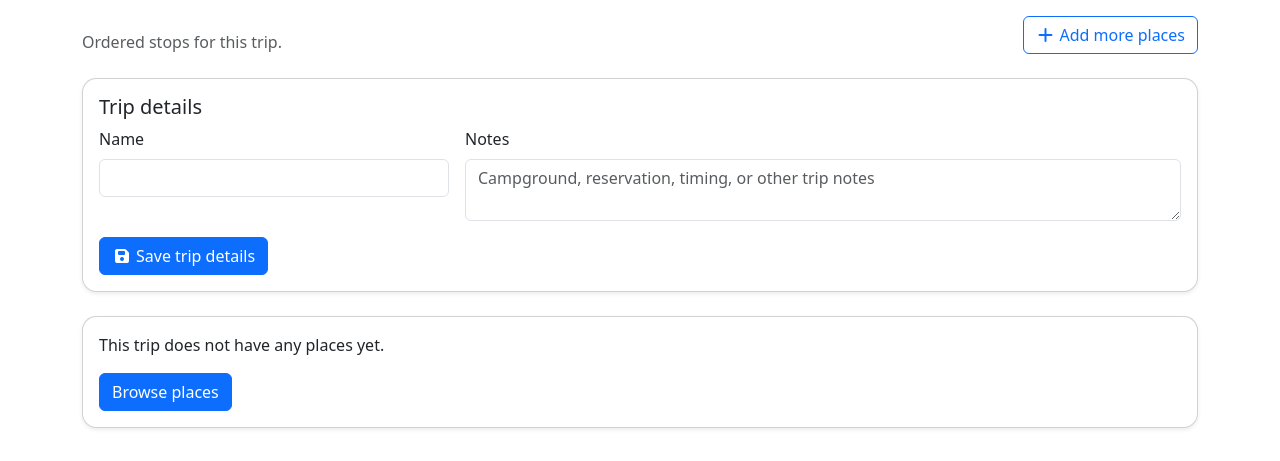
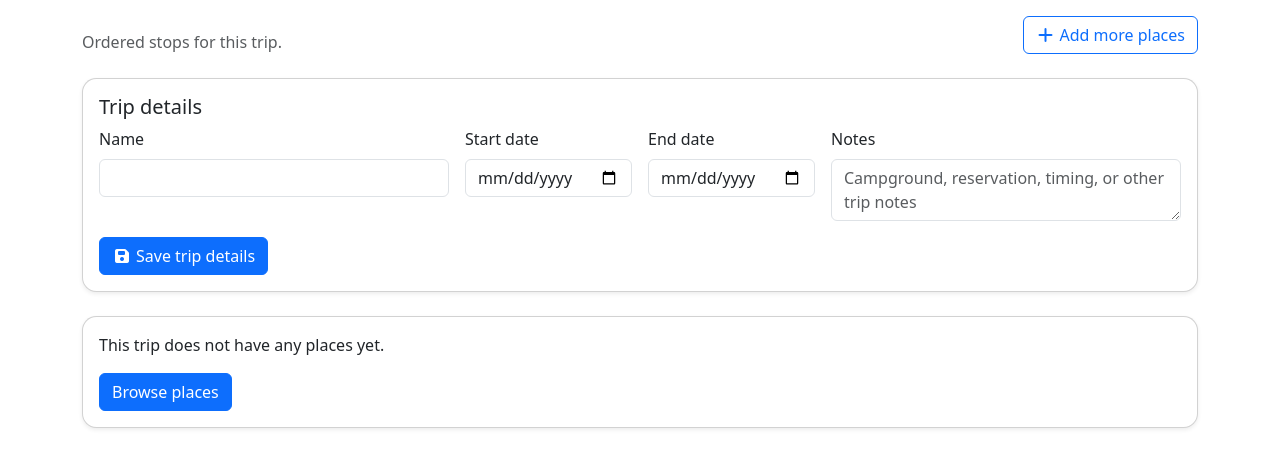
Before and after one commit to drakeg/vlog_travel_finder, a Python web app: template templates/public/trip_detail.html in a window 1280 px wide. Shown: the part 105-566 px from the top of the page. Run offline with Jinja, Linux system fonts and the light colour scheme; the template is opened without the code that fills it, so the values that code supplies are empty.

Commit message:
feat: add itinerary dates and stop notes UI

```diff
--- a/templates/public/trip_detail.html
+++ b/templates/public/trip_detail.html
@@ -28,7 +28,15 @@
           <label class="form-label" for="trip-name">Name</label>
           <input class="form-control" id="trip-name" type="text" name="name" value="{{ trip.name }}" required />
         </div>
-        <div class="col-12 col-md-8">
+        <div class="col-6 col-md-2">
+          <label class="form-label" for="trip-start-date">Start date</label>
+          <input class="form-control" id="trip-start-date" type="date" name="start_date" value="{{ trip.start_date or '' }}" />
+        </div>
+        <div class="col-6 col-md-2">
+          <label class="form-label" for="trip-end-date">End date</label>
+          <input class="form-control" id="trip-end-date" type="date" name="end_date" value="{{ trip.end_date or '' }}" />
+        </div>
+        <div class="col-12 col-md-4">
           <label class="form-label" for="trip-notes">Notes</label>
           <textarea class="form-control" id="trip-notes" name="notes" rows="2" placeholder="Campground, reservation, timing, or other trip notes">{{ trip.notes or "" }}</textarea>
         </div>
@@ -85,6 +93,14 @@
               </div>
             </div>
 
+            <form method="post" action="{{ url_for('public.trip_update_place_notes', trip_id=trip.id, place_id=place.id) }}" class="pt-3">
+              <label class="form-label small" for="stop-notes-{{ place.id }}">Stop notes</label>
+              <div class="input-group">
+                <input class="form-control" id="stop-notes-{{ place.id }}" type="text" name="notes" value="{{ stop.notes or '' }}" placeholder="Reservation, timing, parking, or other notes" />
+                <button class="btn btn-outline-secondary" type="submit">Save</button>
+              </div>
+            </form>
+
             <div class="pt-3 d-flex gap-2 flex-wrap">
               <a class="btn btn-sm btn-outline-primary" href="{{ url_for('public.place_detail', place_id=place.id) }}">View details</a>
               {% if place.google_maps_url %}
```
